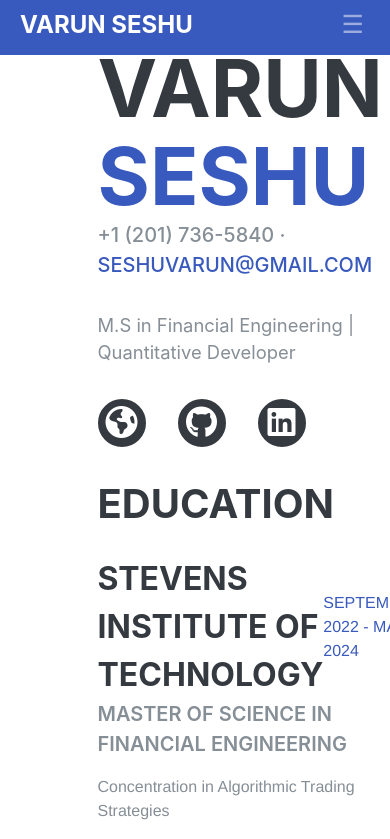
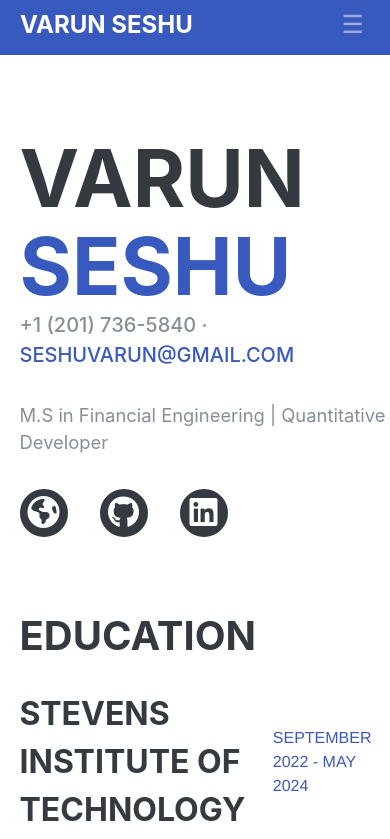
Before and after one commit to Varun487/Varun487, a Vue app in the folder website/: page / in a window 390 px wide. Shown: the top 839 px of the page. Built offline with nearby package versions, Linux system fonts and the light colour scheme; a web font is replaced by a local one.

Commit message:
Completed initial version of website

```diff
--- a/website/src/App.vue
+++ b/website/src/App.vue
@@ -7,7 +7,6 @@
 
 <script>
 import Navbar from "./components/Navbar/Navbar.vue";
-// import Sidebar from "@/components/Sidebar.vue";
 import Sections from "@/components/Sections.vue";
 import data from "@/assets/data.json";
 
@@ -77,6 +76,12 @@
   transition: scroll-behavior 3s ease-in-out;
 }
 
+@media (max-width: 600px) {
+  .section {
+    margin-left: 5%;
+  }
+}
+
 #app {
   font-family: Avenir, Helvetica, Arial, sans-serif;
   -webkit-font-smoothing: antialiased;
--- a/website/src/components/Sections.vue
+++ b/website/src/components/Sections.vue
@@ -47,4 +47,12 @@
   height: fit-content;
   margin-bottom: 20%;
 }
+
+@media (max-width: 600px) {
+  .section {
+    margin-top: 20%;
+    margin-bottom: 30%;
+  }
+}
+
 </style>
```
Also changed, not shown: 2 other files (tests, documents, lock files or other folders).
